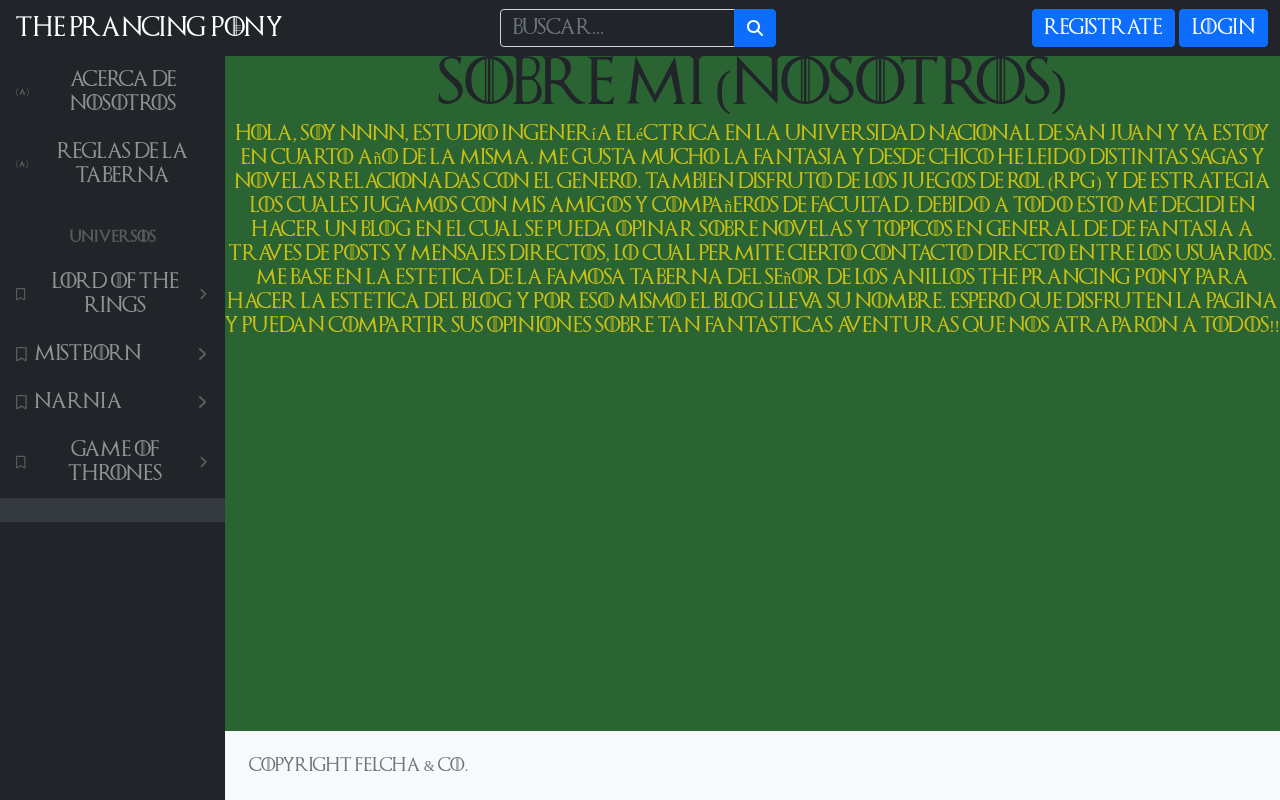
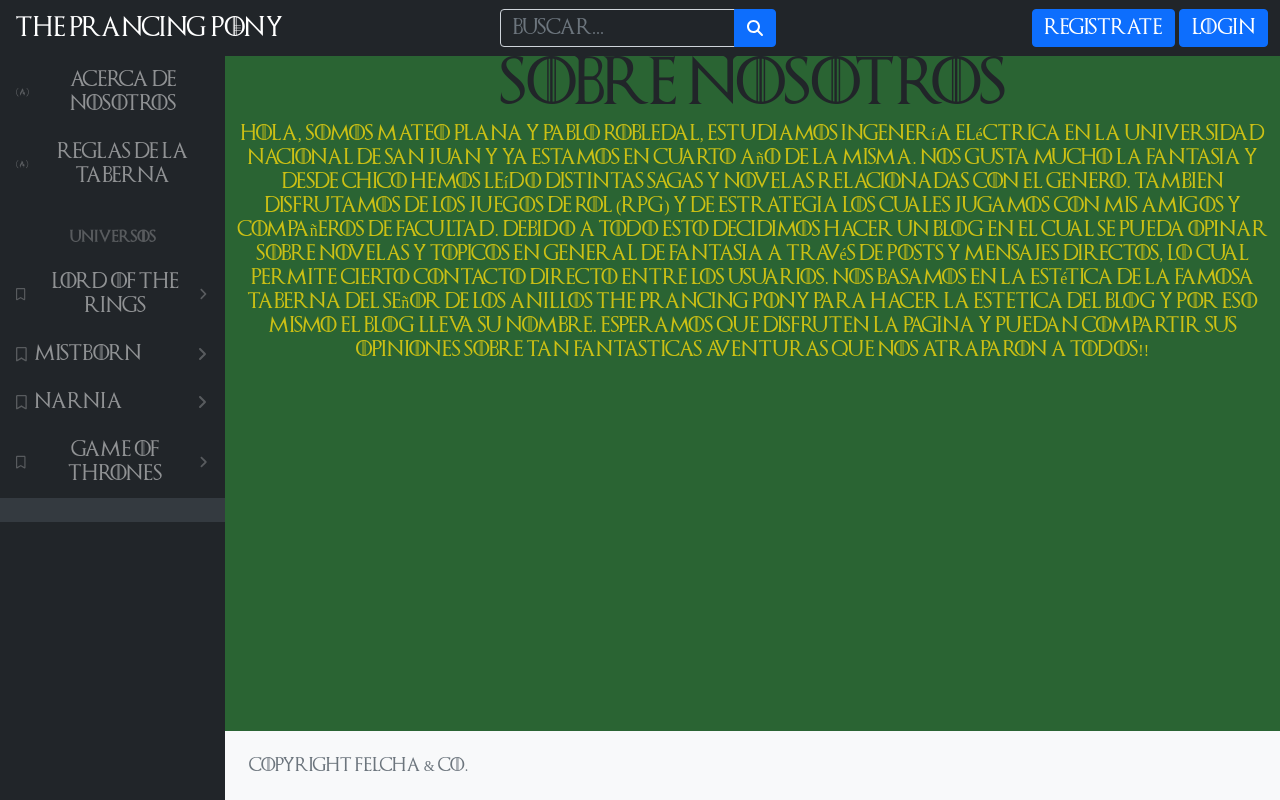
Before and after one commit to pablorobledal/proyecto_coder, a Django app: page /nosotros/ in a window 1280 px wide. Run offline with Django 4.2, Linux system fonts and the light colour scheme; some libraries are stand-ins or nearby versions.

Commit message:
Proyecto Final Terminado

```diff
--- a/AppBlog/templates/nosotros.html
+++ b/AppBlog/templates/nosotros.html
@@ -6,15 +6,15 @@
 
 
 <div>
-    <h2>Sobre Mi (Nosotros)</h2>
+    <h2>Sobre Nosotros</h2>
 
-    <p>Hola, soy nnnn, estudio ingenería eléctrica en la universidad nacional de San Juan y ya estoy en cuarto año de la misma.
-       Me gusta mucho la fantasia y desde chico he leido distintas sagas y novelas relacionadas con el genero. Tambien disfruto de los
+    <p>Hola, somos Mateo Plana y Pablo Robledal, estudiamos ingenería eléctrica en la Universidad Nacional de San Juan y ya estamos en cuarto año de la misma.
+       Nos gusta mucho la fantasia y desde chico hemos leído distintas sagas y novelas relacionadas con el genero. Tambien disfrutamos de los
        juegos de rol (rpg) y de estrategia los cuales jugamos con mis amigos y compañeros de facultad.
-       Debido a todo esto me decidi en hacer un blog en el cual se pueda opinar sobre novelas y topicos en general de de fantasia
-       a traves de posts y mensajes directos, lo cual permite cierto contacto directo entre los usuarios.
-       Me base en la estetica de la famosa taberna del señor de los anillos The Prancing Pony para hacer la estetica del Blog y por eso mismo el Blog lleva su nombre.
-       Espero que disfruten la pagina y puedan compartir sus opiniones sobre tan fantasticas aventuras que nos atraparon a todos!!</p>
+       Debido a todo esto decidimos hacer un blog en el cual se pueda opinar sobre novelas y topicos en general de fantasia
+       a través de posts y mensajes directos, lo cual permite cierto contacto directo entre los usuarios.
+       Nos basamos en la estética de la famosa taberna del Señor de los Anillos The Prancing Pony para hacer la estetica del Blog y por eso mismo el Blog lleva su nombre.
+       Esperamos que disfruten la pagina y puedan compartir sus opiniones sobre tan fantasticas aventuras que nos atraparon a todos!!</p>
 </div>
 
 
--- a/AppBlog/templates/padre.html
+++ b/AppBlog/templates/padre.html
@@ -123,7 +123,7 @@
                                 <div class="sb-nav-link-icon"><i class="far fa-envelope"></i></div>
                                 Tus mensajes
                             </a>
-                            <a class="nav-link" href="{% url 'AppBlog:obtenerusuarios' %}">
+                            <a class="nav-link" href="{% url 'AppUsers:obtenerusuarios' %}">
                                 <div class="sb-nav-link-icon"><i class="far fa-envelope"></i></div>
                                 Ver usuarios
                             </a>
--- a/AppBlog/urls.py
+++ b/AppBlog/urls.py
@@ -10,9 +10,8 @@ urlpatterns = [
     path('reglas/', reglas, name='reglas'),
     path('lotr', lotr, name='lotr'),
     path('mistborn/', mistborn, name='mistborn'),
-    path('Narnia/', narnia, name='narnia'),
+    path('narnia/', narnia, name='narnia'),
     path('got', got, name='got'),
-    path('posts/', posts, name='posts'),
     path('crear_posteo', crear_posteo, name='crear_posteo'),
     path('editar_posteo/<pk>', editar_posteo.as_view(), name='editar_posteo'),
     path('borrar_posteo/<pk>', borrar_posteo.as_view(), name='borrar_posteo'),
@@ -21,6 +20,6 @@ urlpatterns = [
     path('redireccionar',redireccionar, name='redireccionar'),
     path('resultado_busqueda', buscar, name='resultado_busqueda'),
     path('<universo>',visitar_universo, name='visitar_universo'),
-    path('usuarios',obtener_usuarios,name="obtenerusuarios"),
+
 
 ]
--- a/AppBlog/views.py
+++ b/AppBlog/views.py
@@ -14,6 +14,9 @@ from django.urls import reverse_lazy
 from django.contrib import messages
 from django.contrib.messages.views import SuccessMessageMixin
 from django.views.generic.detail import SingleObjectMixin
+from django.contrib.auth.decorators import login_required
+from django.contrib.auth.mixins import LoginRequiredMixin
+
 # Create your views here.
 
 
@@ -51,6 +54,7 @@ def got(request):
 def posts(request):
     return render (request,'AppBlog/templates/listado-post.html')
 
+@login_required(login_url='AppUsers:iniciar_sesion')
 def crear_posteo(request):
     if request.method == 'POST':
         form = forms.CrearPosteo(request.POST, request.FILES)
@@ -72,17 +76,19 @@ def redireccionar(request):
    return render(request,'AppUsers/templates/miperfil.html', {'posteos':posteos, 'perfil':perfil})
 
 
-class editar_posteo (UpdateView):
+class editar_posteo (LoginRequiredMixin, UpdateView):
     model = Posteo
     template_name='editar_perfil.html'
     fields=['titulo','universo','cuerpo','imagen']
     succes_message='Posteo editado correctamente'
     success_url=reverse_lazy('AppBlog:redireccionar')
+    login_url=reverse_lazy('AppUsers:iniciar_sesion')
 
-class borrar_posteo(SuccessMessageMixin,DeleteView):
+class borrar_posteo(LoginRequiredMixin, SuccessMessageMixin,DeleteView):
     model = Posteo
     fields="__all__"
     template_name='posteo_confirm_delete.html'
+    login_url=reverse_lazy('AppUsers:iniciar_sesion')
 
 
     def get_success_url(self):
@@ -123,10 +129,7 @@ def buscar(request):
     else:
         return redirect('AppBlog:inicio')
 
-def obtener_usuarios(request):
-    perfiles=""
-    perfiles=Perfil.objects.all()
-    return render(request, 'AppBlog/templates/usuarios.html', {'perfiles':perfiles})
+
 
 def visitar_universo(request, universo):
     return render(request, f"{universo}.html", {'universo':universo})
--- a/AppUsers/templates/buzon.html
+++ b/AppUsers/templates/buzon.html
@@ -6,7 +6,7 @@
 
 
 <h1>
-	Bienvenido {{user}}. Buzon
+	Bienvenido {{user}}
 </h1>
 <h1>
 	Buzon
--- a/AppUsers/urls.py
+++ b/AppUsers/urls.py
@@ -18,5 +18,6 @@ urlpatterns = [
     path('detalledms/<username>', DetalleDMs.as_view(), name="detalledms"),
     re_path(UUID_CANAL_REGEX,DetalleCanal.as_view(), name="detallecanal"),
     path('buzon', Buzon.as_view(),name="buzon"),
+    path('usuarios',obtener_usuarios,name="obtenerusuarios"),
 
 ]+ static(settings.MEDIA_URL, document_root=settings.MEDIA_ROOT)
```
Also changed, not shown: AppBlog/templates/usuarios.html (+8 -4 lines), AppUsers/views.py (+28 -8 lines), README.md, db.sqlite3, media/avatares/bombadil.webp (added), media/posts/go.jpg (added), media/posts/lotrposteo.webp (added), media/posts/lotrwall_RGCQ37w.jpg (added), media/posts/narnia.jpg (added), media/posts/narnia_vXWkUhe.jpg (added), media/posts/phiona-blake-marsh-final01_JvlmoLg.jpg (added), 1 other file.
